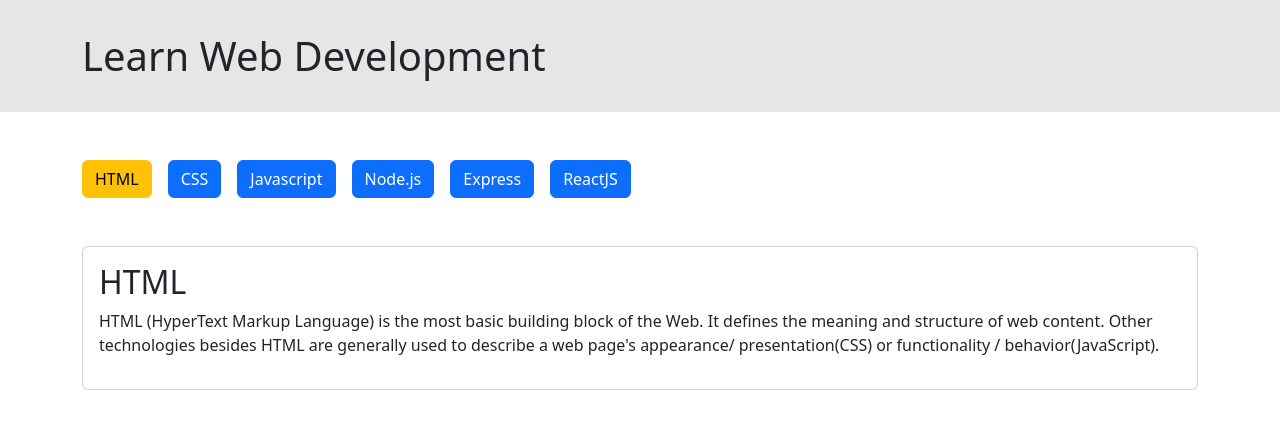
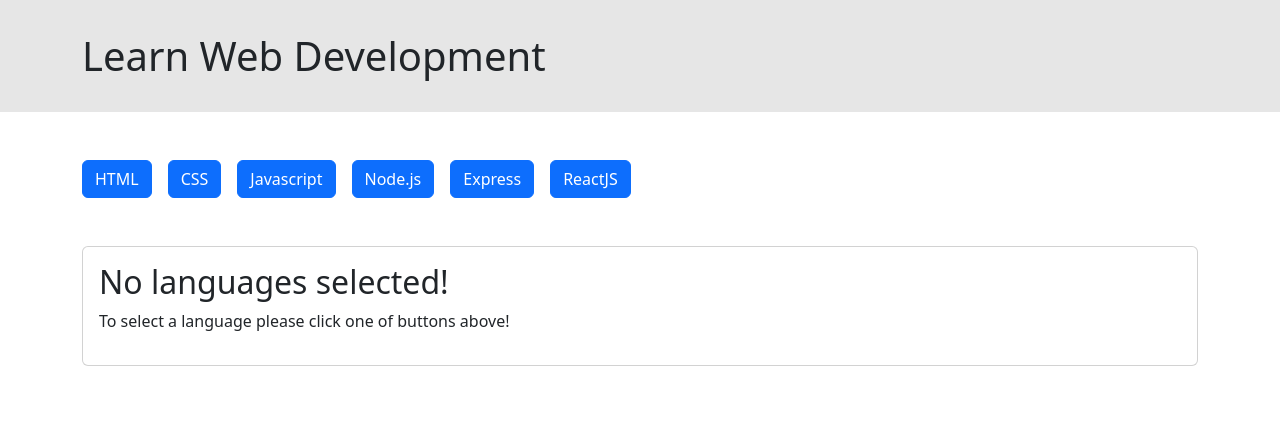
Before and after one commit to GiuseppeColucci95/react-use-state, a React (Vite) app: page / in a window 1280 px wide. Shown: the top 428 px of the page. Built offline with nearby package versions, Linux system fonts and the light colour scheme.

Commit message:
add all bonuses

```diff
--- /dev/null
+++ b/src/components/Button.jsx
@@ -0,0 +1,16 @@
+export default function Button({ active, element, setActive }) {
+
+  //logic here
+  function HandleClick(idToActivate) {
+    setActive(idToActivate);
+  }
+
+  //return here
+  return (
+    <>
+      <button className={`btn ${active === element.id ? "btn-warning" : "btn-primary"}`} onClick={() => {
+        HandleClick(element.id);
+      }}>{element.name}</button>
+    </>
+  );
+}
--- a/src/components/ButtonList.jsx
+++ b/src/components/ButtonList.jsx
@@ -1,9 +1,8 @@
+import Button from './Button';
+
 export default function ButtonsList({ active, setActive, array }) {
 
   //logic here
-  function HandleClick(idToActivate) {
-    setActive(idToActivate);
-  }
 
   //return here
   return (
@@ -12,9 +11,7 @@
 
         {
           array.map(element =>
-            <button key={`button-${element.id}`} className={`btn ${active === element.id ? "btn-warning" : "btn-primary"}`} onClick={() => {
-              HandleClick(element.id);
-            }}>{element.name}</button>
+            <Button key={`button-${element.id}`} active={active} setActive={setActive} element={element}></Button>
           )
         }
 
--- a/src/components/Card.jsx
+++ b/src/components/Card.jsx
@@ -6,8 +6,8 @@
   return (
     <>
       <div className="card p-3">
-        <h2>{array[active - 1].name}</h2>
-        <p>{array[active - 1].description}</p>
+        <h2>{active === 0 ? "No languages selected!" : array[active - 1].name}</h2>
+        <p>{active === 0 ? "To select a language please click one of buttons above!" : array[active - 1].description}</p>
       </div>
     </>
   );
--- a/src/components/Main.jsx
+++ b/src/components/Main.jsx
@@ -12,7 +12,7 @@
 export default function Main() {
 
   //logic here
-  const [activeIndex, setActiveIndex] = useState(1);
+  const [activeIndex, setActiveIndex] = useState(0);
 
   //return here
   return (
```
